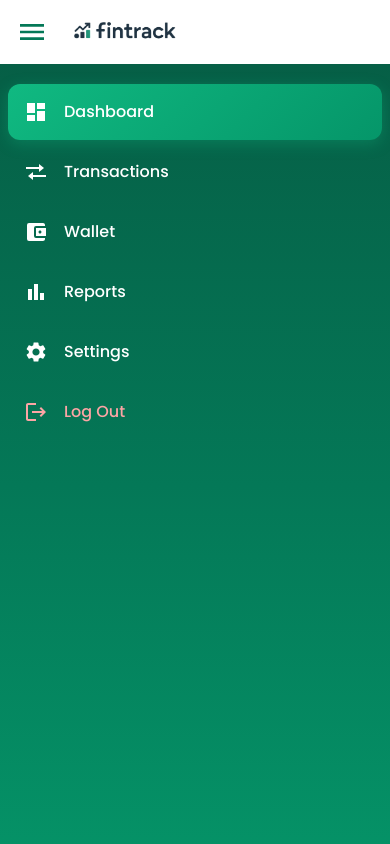
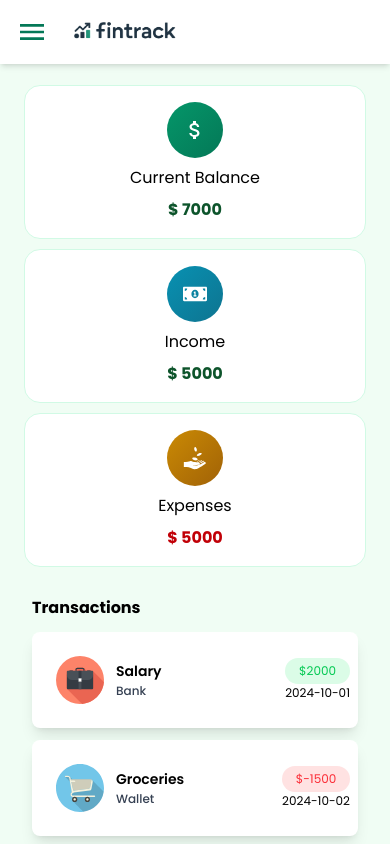
Before and after one commit to mustafa-bhatti/FinTrack, a React (Vite) app: page /dashboard in a window 390 px wide. Shown: the top 844 px of the page. Built offline with nearby package versions, Linux system fonts and the light colour scheme.

Commit message:
Added responsive design fixes and enhanced transaction item display

```diff
--- a/src/components/Dashboard.jsx
+++ b/src/components/Dashboard.jsx
@@ -8,7 +8,7 @@ import Sidebar from './Sidebar';
 
 function Dashboard() {
   const { user } = useContext(DataContext);
-  const [showSidebar, setShowSidebar] = useState(true);
+  const [showSidebar, setShowSidebar] = useState(false);
 
   return (
     <>
@@ -17,9 +17,12 @@ function Dashboard() {
 
         <div className='flex min-h-screen'>
           <Sidebar showSidebar={showSidebar} />
-          <div className={`dashboard`}>
+          <div className="dashboard">
             <Summary />
+            <div className="divide">
             <TransactionList/>
+              <h1>Space</h1>
+            </div>
 
           </div>
         </div>
--- a/src/components/transactionItem.jsx
+++ b/src/components/transactionItem.jsx
@@ -38,12 +38,12 @@ export default function TransactionItem({
   const Icon = icons[category] || fallback;
 
   return (
-    <div className="flex justify-between items-center p-2 rounded-lg shadow-lg  hover:scale-103 transition duration-300 bg-white">
+    <div className="transaction-item flex justify-between items-center p-2 rounded-lg shadow-lg  hover:scale-103 transition duration-300 bg-white">
       <div className="flex gap-3 p-4 justify-center items-center">
         <img src={Icon} alt={category} className=""></img>
-        <div className="font-semibold text-[14px]">
+        <div className="font-semibold text-[14px] ">
           <p>{category}</p>
-          <p>{source}</p>
+          <p className='text-[12px] text-gray-700 font-medium'>{source}</p>
         </div>
       </div>
       <div className="">
--- a/src/styles/dashboard.css
+++ b/src/styles/dashboard.css
@@ -171,7 +171,7 @@
 }
 
 /* Responsive Design */
-@media (max-width: 768px) {
+@media screen and (max-width: 768px) {
   .sidebar-open {
     width: 100%;
     position: fixed;
@@ -180,6 +180,7 @@
     bottom: 0;
     z-index: 50;
   }
+
 
   .sidebar-closed {
     width: 0;
@@ -201,6 +202,16 @@
 
 
 }
+@media screen and (max-width: 480px) {
+  .components {
+    padding: 0.5rem;
+    margin: 5px 0;
+  }
+  .transaction-item {
+  font-size: 12px;
+  }
+
+}
 
 /* Smooth transitions for all elements */
 /* * {
```
